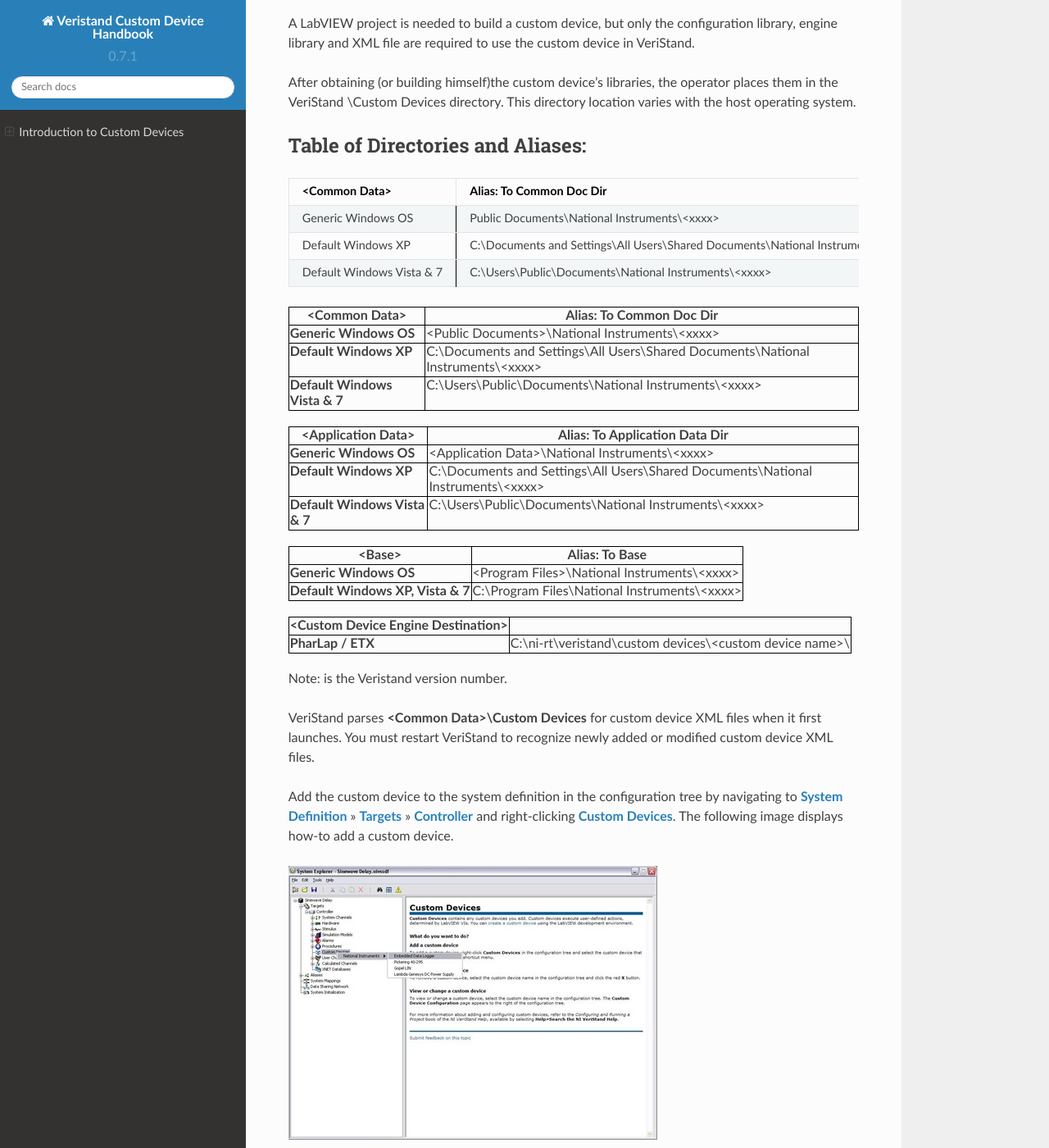
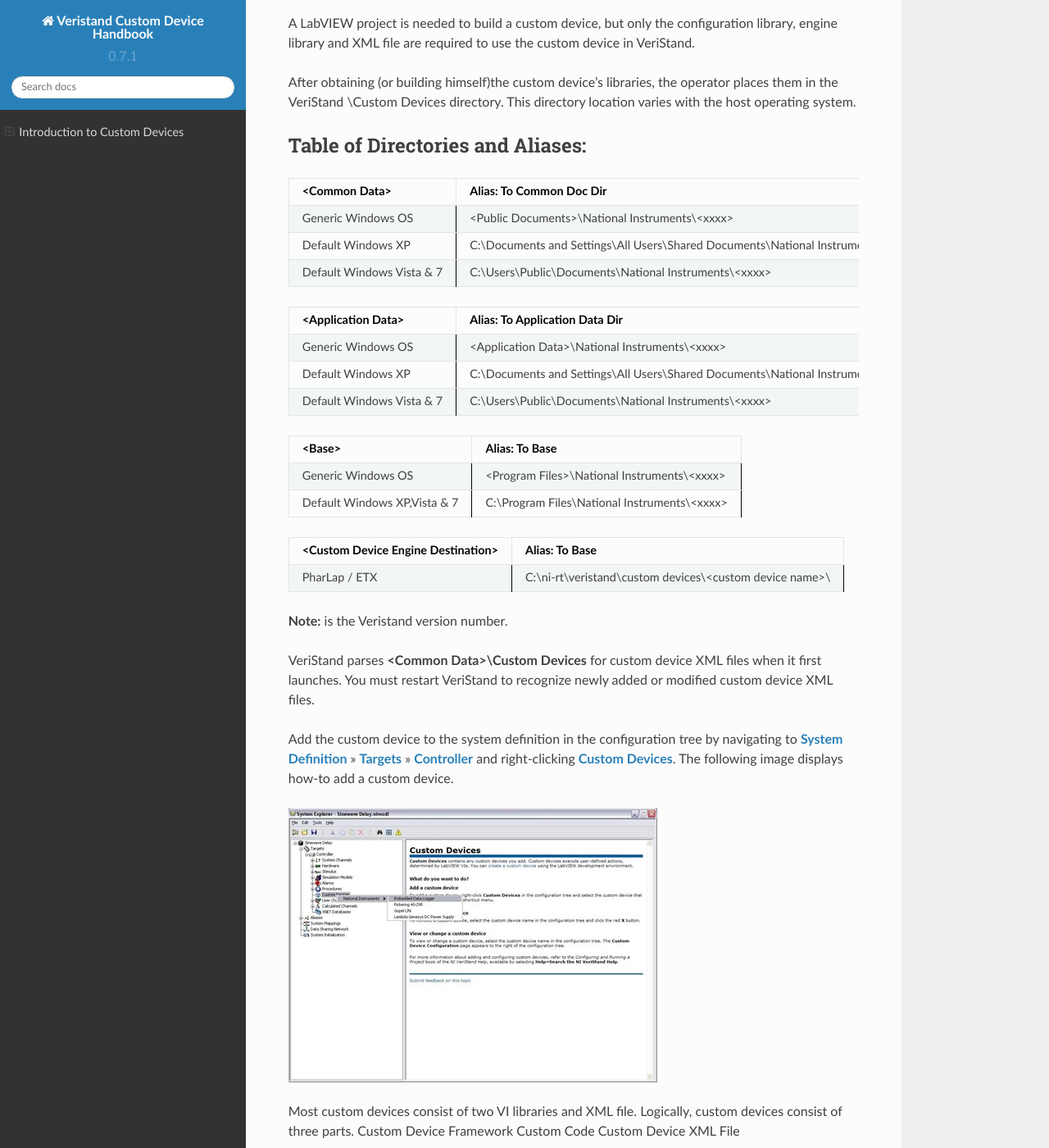
Before and after one commit to ni/niveristand-custom-device-handbook, a Sphinx documentation site: the page built from docs/WhatIsACustomDevice.md, in a window 1280 px wide and 1400 px high, scrolled down 1207 px. Shown: the whole window at 82% size. Built offline with Sphinx 7.4.7 and the Read the Docs theme 2.0.0, drawn with Linux system fonts in a browser that asks for light colours.

Commit message:
commit 20

````diff
--- a/docs/WhatIsACustomDevice.md
+++ b/docs/WhatIsACustomDevice.md
@@ -37,9 +37,9 @@
 
 ```eval_rst
 +-------------------------+-------------------------------------------------------------------------------------+
-|<Common Data>            | Alias: To Common Doc Dir                                                            |
+|<Common Data>            |Alias: To Common Doc Dir                                                             |
 +=========================+=====================================================================================+
-|Generic Windows OS       |Public Documents\\National Instruments\\<xxxx>                                       |
+|Generic Windows OS       |<Public Documents>\\National Instruments\\<xxxx>                                     |
 +-------------------------+-------------------------------------------------------------------------------------+
 |Default Windows XP       |C:\\Documents and Settings\\All Users\\Shared Documents\\National Instruments\\<xxxx>|
 +-------------------------+-------------------------------------------------------------------------------------+
@@ -47,122 +47,37 @@
 +-------------------------+-------------------------------------------------------------------------------------+
 ```
 
+```eval_rst
++-------------------------+-------------------------------------------------------------------------------------+
+|<Application Data>       | Alias: To Application Data Dir                                                      |
++=========================+=====================================================================================+
+|Generic Windows OS       |<Application Data>\\National Instruments\\<xxxx>                                     |
++-------------------------+-------------------------------------------------------------------------------------+
+|Default Windows XP       |C:\\Documents and Settings\\All Users\\Shared Documents\\National Instruments\\<xxxx>|
++-------------------------+-------------------------------------------------------------------------------------+
+|Default Windows Vista & 7|C:\\Users\\Public\\Documents\\National Instruments\\<xxxx>                           |
++-------------------------+-------------------------------------------------------------------------------------+
+```
 
-<head>
-<style>
-table, th, td {
-  border: 1px solid black;
-}
-</style>
-</head>
-<body>
+```eval_rst
++----------------------------+-----------------------------------------------+
+|<Base>                      | Alias: To Base                                |
++============================+===============================================+
+|Generic Windows OS          |<Program Files>\\National Instruments\\<xxxx>  |
++----------------------------+-----------------------------------------------+
+|Default Windows XP,Vista & 7|C:\\Program Files\\National Instruments\\<xxxx>|
++----------------------------+-----------------------------------------------+
+```
 
-<table>
-	<tr>
-		<th>&lt;Common Data&gt;</th>
-		 <th>Alias: To Common Doc Dir</th>
- 	</tr>
- 	<tr>
-  		 <td> <b>Generic Windows OS</b> </td>
-       <td>&lt;Public Documents&gt;\National Instruments\&lt;xxxx&gt;</td>
- 	</tr>
-	<tr>
-  		<td> <b>Default Windows XP</b> </td>
-   	<td>C:\Documents and Settings\All Users\Shared Documents\National Instruments\&lt;xxxx&gt;</td>
- 	</tr>
-	<tr>
-  		<td> <b>Default Windows Vista & 7</b> </td>
-   	<td>C:\Users\Public\Documents\National Instruments\&lt;xxxx&gt;</td>
- 	</tr>
-</table>
+```eval_rst
++----------------------------------+------------------------------------------------------------+
+|<Custom Device Engine Destination>| Alias: To Base                                             |
++==================================+============================================================+
+|PharLap / ETX                     |C:\\ni-rt\\veristand\\custom devices\\<custom device name>\\|
++----------------------------------+------------------------------------------------------------+
+```
 
-</body>
-<br />
-
-<head>
-<style>
-table, th, td {
-  border: 1px solid black;
-}
-</style>
-</head>
-<body>
-
-<table>
-	<tr>
-		<th>&lt;Application Data&gt;</th>
-		 <th>Alias: To Application Data Dir</th>
- 	</tr>
- 	<tr>
-  		 <td> <b>Generic Windows OS</b> </td>
-       <td>&lt;Application Data&gt;\National Instruments\&lt;xxxx&gt;</td>
- 	</tr>
-	<tr>
-  		<td> <b>Default Windows XP</b> </td>
-   	<td>C:\Documents and Settings\All Users\Shared Documents\National Instruments\&lt;xxxx&gt;</td>
- 	</tr>
-	<tr>
-  		<td> <b>Default Windows Vista & 7</b> </td>
-   	<td>C:\Users\Public\Documents\National Instruments\&lt;xxxx&gt;</td>
- 	</tr>
-</table>
-
-</body>
-<br />
-
-
-<head>
-<style>
-table, th, td {
-  border: 1px solid black;
-}
-</style>
-</head>
-<body>
-
-<table>
-	<tr>
-		<th>&lt;Base&gt;</th>
-		 <th>Alias: To Base</th>
- 	</tr>
- 	<tr>
-  		 <td> <b>Generic Windows OS</b> </td>
-       <td>&lt;Program Files&gt;\National Instruments\&lt;xxxx&gt;</td>
- 	</tr>
-	<tr>
-  		<td> <b>Default Windows XP, Vista & 7</b> </td>
-   	<td>C:\Program Files\National Instruments\&lt;xxxx&gt;</td>
- 	</tr>
-</table>
-
-</body>
-<br />
-
-<head>
-<style>
-table, th, td {
-  border: 1px solid black;
-}
-</style>
-</head>
-<body>
-
-<table>
-	<tr>
-		<th>&lt;Custom Device Engine Destination&gt;</th>
-		 <th></th>
- 	</tr>
- 	<tr>
-  		 <td> <b>PharLap / ETX</b> </td>
-       <td>C:\ni-rt\veristand\custom devices\&lt;custom device
-name&gt;\</td>
- 	</tr>
-</table>
-
-</body>
-<br />
-
-Note: <xxxx> is the  Veristand version number.
+**Note:** <xxxx> is the  Veristand version number.
 
 VeriStand parses <b>&lt;Common Data&gt;\Custom Devices</b> for custom device XML files when it first launches. You must restart VeriStand to recognize newly added or modified custom device XML files.
 
````
